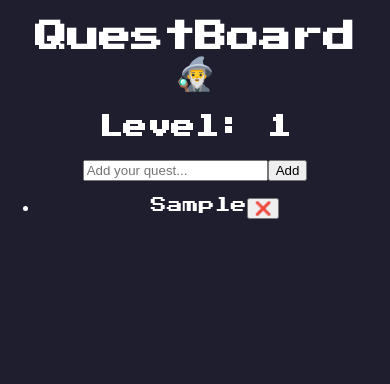
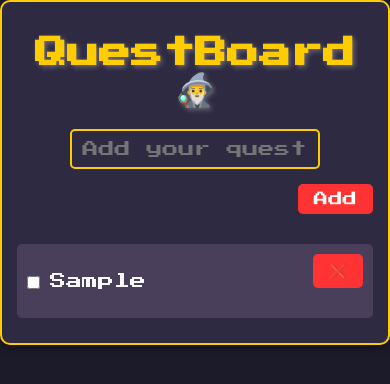
Before and after one commit to heidi04aldidi/QuestBoard-Your-Daily-Mission-Log, a React (Vite) app in the folder to-do-app/: page / in a window 390 px wide. Both pictures are taken after typing "Sample" into the empty fields and a click on the button "Add". Shown: the top 384 px of the page. Built offline with nearby package versions, Linux system fonts and the light colour scheme.

Commit message:
good-looking UI

```diff
--- a/to-do-app/src/App.css
+++ b/to-do-app/src/App.css
@@ -1,95 +1,191 @@
-body {
+/* App.css */
+
+/* General Reset */
+* {
     margin: 0;
-    font-family: 'Press Start 2P', cursive;
-    background-color: #1e1e2f;
-    color: #ffffff;
-    text-align: center;
+    padding: 0;
+    box-sizing: border-box;
 }
 
-.app-container {
-    max-width: 600px;
-    margin: auto;
-    padding: 2rem;
+/* Body styling */
+body {
+    font-family: 'Press Start 2P', cursive;
+    /* Pixelated font for game theme */
+    background-color: #1c1b29;
+    /* Dark background for gaming theme */
+    color: #f8f8f8;
+    /* Light text for contrast */
+    margin: 0;
+    padding: 0;
 }
 
-.title {
-    font-size: 1.5rem;
-    margin-bottom: 1rem;
+/* Header styling */
+h1 {
+    font-size: 3rem;
+    text-align: center;
+    margin: 20px 0;
+    color: #ffcc00;
+    /* Golden yellow for a vibrant look */
+    text-shadow: 2px 2px 5px rgba(255, 255, 255, 0.3);
+    font-family: 'Press Start 2P', cursive;
+    /* Pixelated font */
 }
 
-.quest-form {
-    display: flex;
-    gap: 0.5rem;
-    justify-content: center;
-    margin-bottom: 1rem;
+h2 {
+    font-size: 1.5rem;
+    text-align: center;
+    color: #00ff7f;
+    /* Neon green color for the level text */
+    margin-bottom: 20px;
 }
 
-.quest-input {
-    padding: 0.5rem;
-    font-size: 0.8rem;
-    width: 60%;
-    border: 2px solid #00ff99;
-    background: #000;
-    color: #fff;
+/* Container styling */
+.App {
+    max-width: 600px;
+    margin: 0 auto;
+    padding: 20px;
+    background-color: #2e2a42;
+    /* Darker background to make text pop */
+    border-radius: 10px;
+    box-shadow: 0 4px 8px rgba(0, 0, 0, 0.3);
+    display: flex;
+    flex-direction: column;
+    align-items: center;
+    border: 2px solid #ffcc00;
+    /* Border with golden color */
 }
 
-.quest-button {
-    padding: 0.5rem 1rem;
-    background: #00ff99;
-    color: #000;
+/* Input field and Add button */
+input[type="text"] {
+    width: 70%;
+    padding: 10px;
+    font-size: 1rem;
+    border: 2px solid #ffcc00;
+    /* Pixelated golden border */
+    border-radius: 5px;
+    margin-bottom: 15px;
+    background-color: #2e2a42;
+    /* Matching dark background */
+    color: #f8f8f8;
+    font-family: 'Press Start 2P', cursive;
+    /* Pixelated font */
+}
+
+input[type="text"]:focus {
+    outline: none;
+    border-color: #ff0000;
+    /* Red border on focus */
+}
+
+button {
+    background-color: #00ff7f;
+    /* Neon green for add button */
+    color: white;
     border: none;
-    font-weight: bold;
+    padding: 10px 20px;
+    font-size: 1rem;
+    border-radius: 5px;
+    cursor: pointer;
+    margin-bottom: 20px;
+    transition: background-color 0.3s ease-in-out;
+    font-family: 'Press Start 2P', cursive;
+    /* Pixelated font */
+}
+
+button:hover {
+    background-color: #00cc66;
+    /* Darker green on hover */
+}
+
+button:focus {
+    outline: none;
+}
+
+/* Style for the task list */
+ul {
+    list-style-type: none;
+    padding-left: 0;
+    width: 100%;
+}
+
+li {
+    display: flex;
+    align-items: center;
+    margin: 10px 0;
+    background-color: #4a3f5a;
+    /* Dark background for tasks */
+    border-radius: 5px;
+    padding: 10px;
+    justify-content: space-between;
+    transition: all 0.3s ease-in-out;
+    color: #f8f8f8;
+    font-family: 'Press Start 2P', cursive;
+    /* Pixelated font */
+}
+
+/* Hover effect for tasks */
+li:hover {
+    background-color: #3a2d49;
+    /* Slightly lighter purple on hover */
+    color: #ffcc00;
+    /* Golden color text when hovered */
+    box-shadow: 0 4px 10px rgba(255, 255, 255, 0.15);
+    /* Glowing effect */
+    transform: translateY(-2px);
+    /* Slight lift effect */
+}
+
+/* Strike-through effect */
+.strikethrough {
+    text-decoration: line-through;
+    color: gray;
+}
+
+/* Task checkbox */
+input[type="checkbox"] {
+    margin-right: 10px;
     cursor: pointer;
 }
 
-.quest-list {
-    margin-top: 1rem;
+/* Task delete button */
+button {
+    margin-left: auto;
+    cursor: pointer;
+    background-color: #ff3333;
+    /* Bright red for delete button */
+    color: white;
+    border: none;
+    padding: 5px 10px;
+    border-radius: 5px;
+    transition: background-color 0.3s ease-in-out;
 }
 
-.quest-item {
-    display: flex;
-    justify-content: space-between;
-    background: #2e2e4d;
-    padding: 0.75rem;
-    margin: 0.5rem 0;
-    border-radius: 8px;
-    font-size: 0.8rem;
+button:hover {
+    background-color: #e60000;
+    /* Darker red on hover */
 }
 
-.quest-item.completed .quest-text {
-    text-decoration: line-through;
-    color: #aaa;
+/* Mobile responsive adjustments */
+@media (max-width: 600px) {
+    .App {
+        padding: 15px;
+        max-width: 100%;
     }
 
-.quest-text {
-    cursor: pointer;
-    flex: 1;
-    text-align: left;
+    input[type="text"] {
+        width: 70%;
     }
 
-.delete-button {
-    background: none;
-    border: none;
-    color: #ff4d4d;
-    cursor: pointer;
-    font-size: 1rem;
+    button {
+        font-size: 0.9rem;
+        padding: 8px 16px;
     }
 
-.xp-tracker {
-    margin-bottom: 1rem;
+    h1 {
+        font-size: 2rem;
     }
 
-.xp-bar {
-    height: 16px;
-    width: 100%;
-    background: #444;
-    border: 1px solid #00ff99;
-    border-radius: 4px;
-    overflow: hidden;
+    h2 {
+        font-size: 1.2rem;
     }
-
-.xp-fill {
-    height: 100%;
-    background: #00ff99;
-    transition: width 0.3s ease-in-out;
 }
--- a/to-do-app/src/App.jsx
+++ b/to-do-app/src/App.jsx
@@ -1,22 +1,11 @@
-// App.js
-import React, { useState, useEffect } from 'react';
+import React, { useState } from 'react';
 import './App.css';
-import { playSound } from './soundPlayer'; // Utility to play sounds
+import { playSound } from './soundPlayer';
 
 function App() {
   const [tasks, setTasks] = useState([]);
   const [input, setInput] = useState('');
-  const [level, setLevel] = useState(1);
 
-  // Level up every 5 tasks
-  useEffect(() => {
-    if (tasks.length && tasks.length % 5 === 0) {
-      setLevel(prev => prev + 1);
-      playSound('levelup.mp3');
-    }
-  }, [tasks]);
-
-  // Add task
   const addTask = () => {
     if (input.trim()) {
       setTasks([...tasks, { text: input, completed: false }]);
@@ -25,7 +14,6 @@ function App() {
     }
   };
 
-  // Delete task
   const deleteTask = (index) => {
     const updatedTasks = [...tasks];
     updatedTasks.splice(index, 1);
@@ -33,7 +21,6 @@ function App() {
     playSound('delete.mp3');
   };
 
-  // Toggle task completion
   const toggleComplete = (index) => {
     const updatedTasks = [...tasks];
     updatedTasks[index].completed = !updatedTasks[index].completed;
@@ -44,7 +31,6 @@ function App() {
   return (
     <div className="App">
       <h1>QuestBoard 🧙‍♂️</h1>
-      <h2>Level: {level}</h2>
 
       <input
         type="text"
@@ -57,7 +43,16 @@ function App() {
       <ul>
         {tasks.map((task, index) => (
           <li key={index} className={task.completed ? 'completed' : ''}>
-            <span onClick={() => toggleComplete(index)}>{task.text}</span>
+            <label>
+              <input
+                type="checkbox"
+                checked={task.completed}
+                onChange={() => toggleComplete(index)}
+              />
+              <span className={task.completed ? 'strikethrough' : ''}>
+                {task.text}
+              </span>
+            </label>
             <button onClick={() => deleteTask(index)}>❌</button>
           </li>
         ))}
--- a/to-do-app/src/main.jsx
+++ b/to-do-app/src/main.jsx
@@ -1,7 +1,7 @@
 import React from "react";
 import ReactDOM from "react-dom/client";
 import App from "./App.jsx";
-import ".o/App.css";
+import "./App.css";
 
 ReactDOM.createRoot(document.getElementById("root")).render(
   <React.StrictMode>
```
Lines whose indentation alone changed are shown as unchanged.
